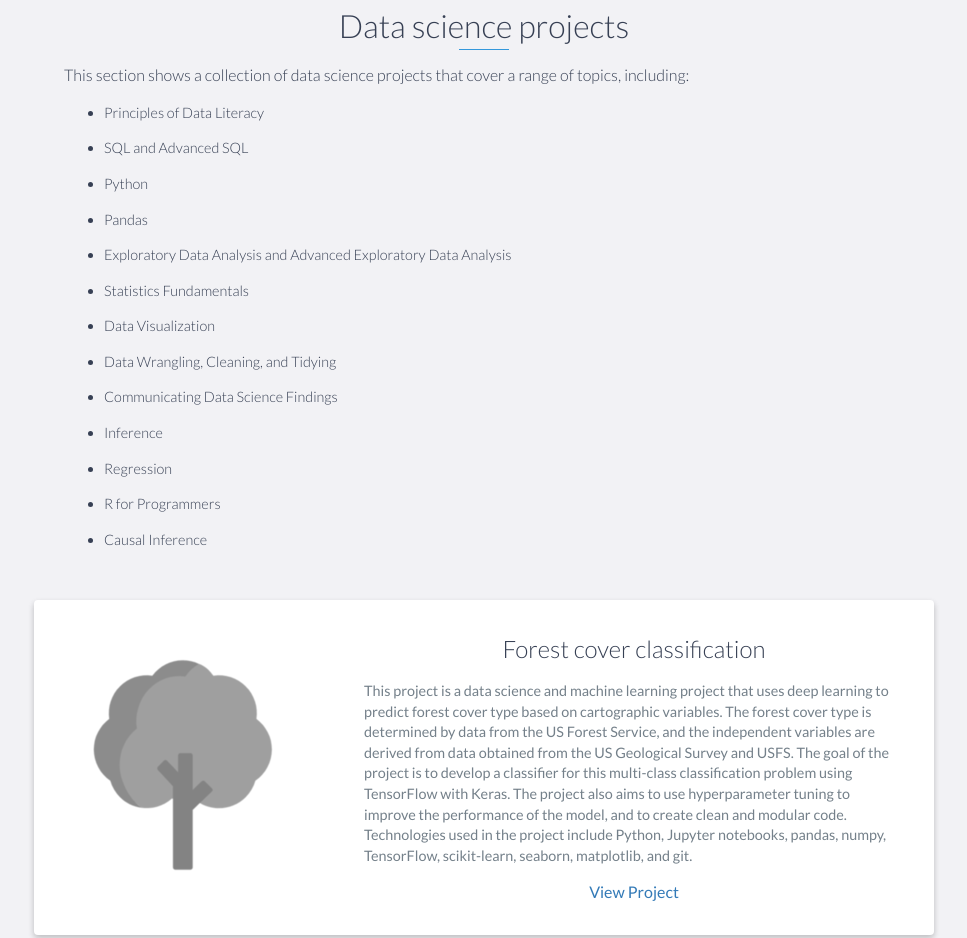
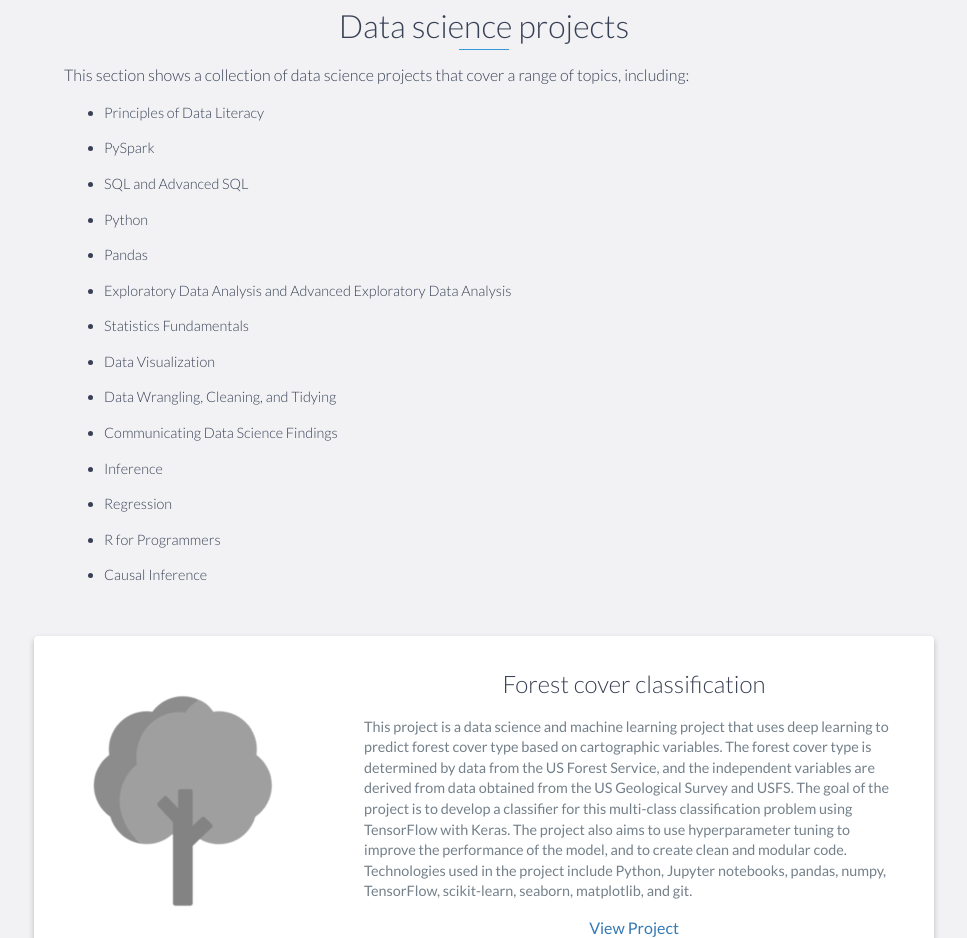
Before and after one commit to jaimeggb/jaimeggb.github.io, a website: page index.html in a window 1280 px wide. Shown: the part 9263-10201 px from the top of the page, without its empty margins (156-1123 px from the left). Drawn offline with nearby package versions, Linux system fonts and the light colour scheme.

Commit message:
Added PySpark to list

```diff
--- a/index.html
+++ b/index.html
@@ -511,6 +511,7 @@
                         This section shows a collection of data science projects that cover a range of topics, including:
                         <ol>
                             <li>Principles of Data Literacy</li>
+                            <li>PySpark</li>
                             <li>SQL and Advanced SQL</li>
                             <li>Python</li>
                             <li>Pandas</li>
```
